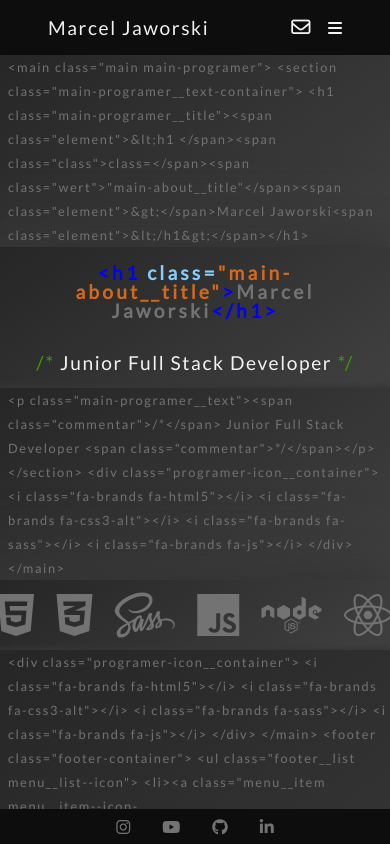
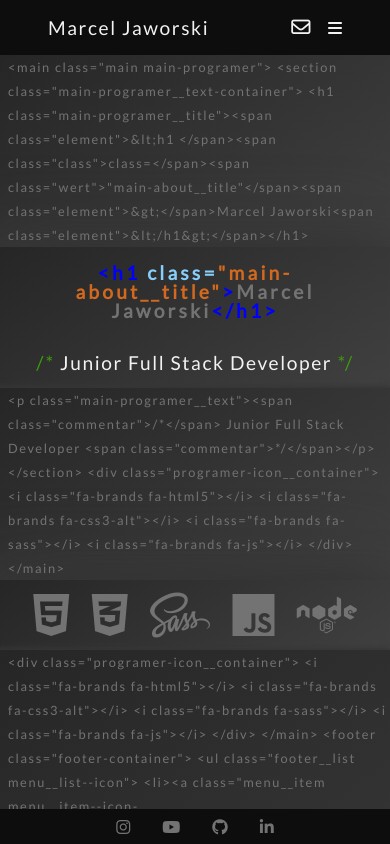
Before and after one commit to marceljaworski/marceljaworski, a website: page programmer.html in a window 390 px wide. Shown: the top 844 px of the page. Drawn offline with Linux system fonts and the light colour scheme.

Commit message:
movil-responsive icon deleted

```diff
--- a/programmer.html
+++ b/programmer.html
@@ -68,7 +68,6 @@
                 <i class="fa-brands fa-sass"></i>
                 <i class="fa-brands fa-js"></i>
                 <i class="fa-brands fa-node"></i>
-                <i class="fa-brands fa-react"></i>
 
             </div>
             <section class="main-programer__text-container--escaped">
```
